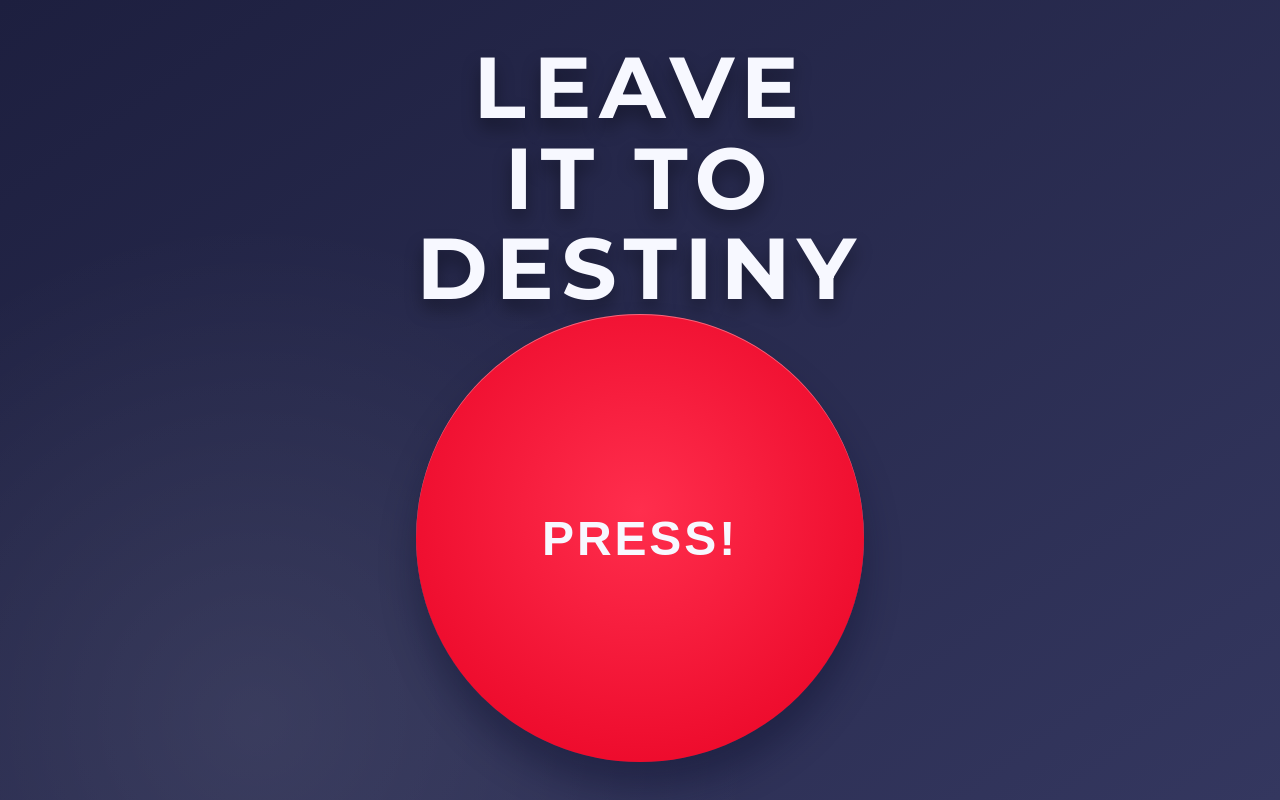
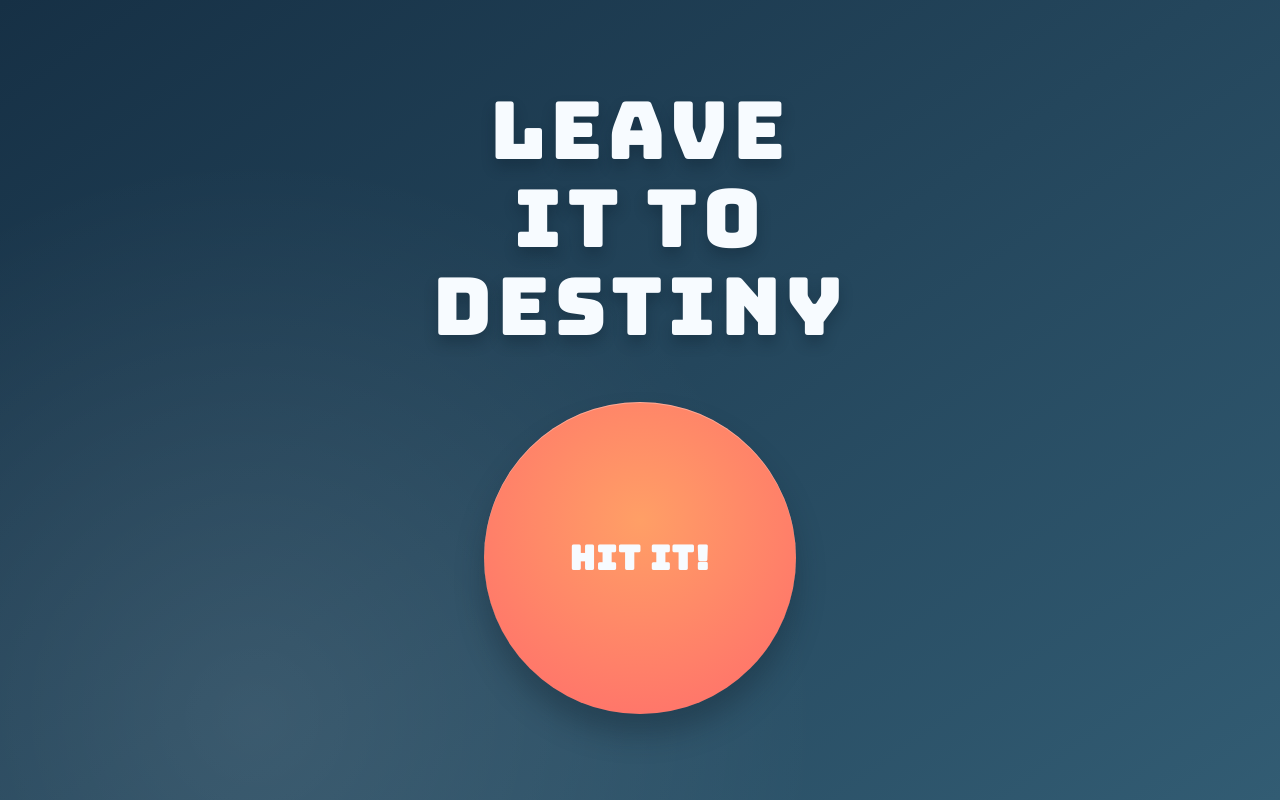
Before and after one commit to russparks/words-of-destiny, a plain HTML site: page index.html in a window 1280 px wide. Drawn offline with Linux system fonts and the light colour scheme.

Commit message:
Refresh mobile UI style and layout

```diff
--- a/index.html
+++ b/index.html
@@ -4,9 +4,8 @@
     <meta charset="UTF-8" />
     <meta name="viewport" content="width=device-width, initial-scale=1.0" />
     <title>Random Sound Button</title>
-    <!-- Google Fonts for a modern look -->
     <link
-      href="https://fonts.googleapis.com/css2?family=Montserrat:wght@400;700&display=swap"
+      href="https://fonts.googleapis.com/css2?family=Bungee:wght@400&family=Nunito:wght@600;800&display=swap"
       rel="stylesheet"
     />
     <link rel="stylesheet" href="styles.css" />
@@ -14,7 +13,7 @@
   <body>
     <main class="app">
       <h1>Leave It To Destiny</h1>
-      <button id="sound-button" type="button" aria-label="Play random sound">Press!</button>
+      <button id="sound-button" type="button" aria-label="Play random sound">Hit it!</button>
     </main>
 
     <script src="script.js"></script>
--- a/styles.css
+++ b/styles.css
@@ -5,11 +5,11 @@
 }
 
 :root {
-  --bg-start: #1d1f3f;
-  --bg-end: #34375f;
-  --text-color: #f7f8ff;
-  --button-start: #ff2e4d;
-  --button-end: #e80022;
+  --bg-start: #163045;
+  --bg-end: #325c73;
+  --text-color: #f7fbff;
+  --button-start: #ff9f66;
+  --button-end: #ff6b6b;
 }
 
 body {
@@ -18,57 +18,58 @@ body {
   padding: clamp(1rem, 4vw, 1.5rem);
   display: grid;
   place-items: center;
-  background: radial-gradient(circle at 20% 90%, rgba(255, 255, 255, 0.08), transparent 40%),
+  background: radial-gradient(circle at 20% 90%, rgba(255, 255, 255, 0.1), transparent 45%),
     linear-gradient(145deg, var(--bg-start), var(--bg-end));
-  font-family: "Montserrat", sans-serif;
+  font-family: "Nunito", sans-serif;
   color: var(--text-color);
 }
 
 .app {
   width: min(100%, 30rem);
-  min-height: calc(100svh - clamp(2rem, 8vw, 3rem));
   display: flex;
   flex-direction: column;
-  justify-content: space-between;
+  justify-content: center;
   align-items: center;
   text-align: center;
+  gap: clamp(1.5rem, 8vw, 3.25rem);
 }
 
 h1 {
   margin: 0;
-  padding-top: clamp(0.5rem, 2vw, 1rem);
   max-width: 11ch;
   font-size: clamp(2.1rem, 14vw, 3.6rem);
-  line-height: 1.05;
+  line-height: 1.1;
   text-transform: uppercase;
-  letter-spacing: 0.09em;
+  letter-spacing: 0.06em;
+  font-family: "Bungee", cursive;
+  font-weight: 400;
   text-wrap: balance;
-  text-shadow: 0 10px 18px rgba(0, 0, 0, 0.35);
+  text-shadow: 0 8px 14px rgba(10, 28, 40, 0.3);
 }
 
 #sound-button {
-  width: min(86vw, 23rem);
+  width: min(60vw, 16rem);
   aspect-ratio: 1;
-  margin-bottom: clamp(0.25rem, 2vw, 0.75rem);
   border: none;
   border-radius: 50%;
-  background: radial-gradient(circle at 50% 44%, var(--button-start), var(--button-end));
+  background: radial-gradient(circle at 50% 38%, var(--button-start), var(--button-end));
   color: var(--text-color);
-  font-size: clamp(2rem, 9vw, 2.7rem);
+  font-size: clamp(1.3rem, 6vw, 1.9rem);
   font-weight: 800;
-  letter-spacing: 0.06em;
+  letter-spacing: 0.04em;
   text-transform: uppercase;
+  font-family: "Bungee", cursive;
   cursor: pointer;
   display: flex;
   align-items: center;
   justify-content: center;
-  box-shadow: 0 26px 35px rgba(10, 12, 42, 0.38), inset 0 1px 0 rgba(255, 255, 255, 0.35);
+  box-shadow: 0 20px 28px rgba(16, 35, 47, 0.35), inset 0 1px 0 rgba(255, 255, 255, 0.3);
   transition: transform 0.18s ease, box-shadow 0.18s ease;
 }
 
 #sound-button:hover {
   transform: scale(1.02);
-  box-shadow: 0 29px 42px rgba(10, 12, 42, 0.45), inset 0 1px 0 rgba(255, 255, 255, 0.35);
+  box-shadow: 0 24px 32px rgba(16, 35, 47, 0.42), inset 0 1px 0 rgba(255, 255, 255, 0.3);
 }
 
 #sound-button:active {
@@ -81,17 +82,13 @@ h1 {
 }
 
 @media (min-width: 768px) {
-  .app {
-    min-height: min(46rem, calc(100svh - 3rem));
-  }
-
   h1 {
     max-width: 14ch;
-    font-size: clamp(2.9rem, 7vw, 5.4rem);
+    font-size: clamp(2.8rem, 7vw, 5rem);
   }
 
   #sound-button {
-    width: min(52vw, 28rem);
-    font-size: clamp(2.1rem, 4.2vw, 3rem);
+    width: min(36vw, 19.5rem);
+    font-size: clamp(1.5rem, 2.9vw, 2.1rem);
   }
 }
```
